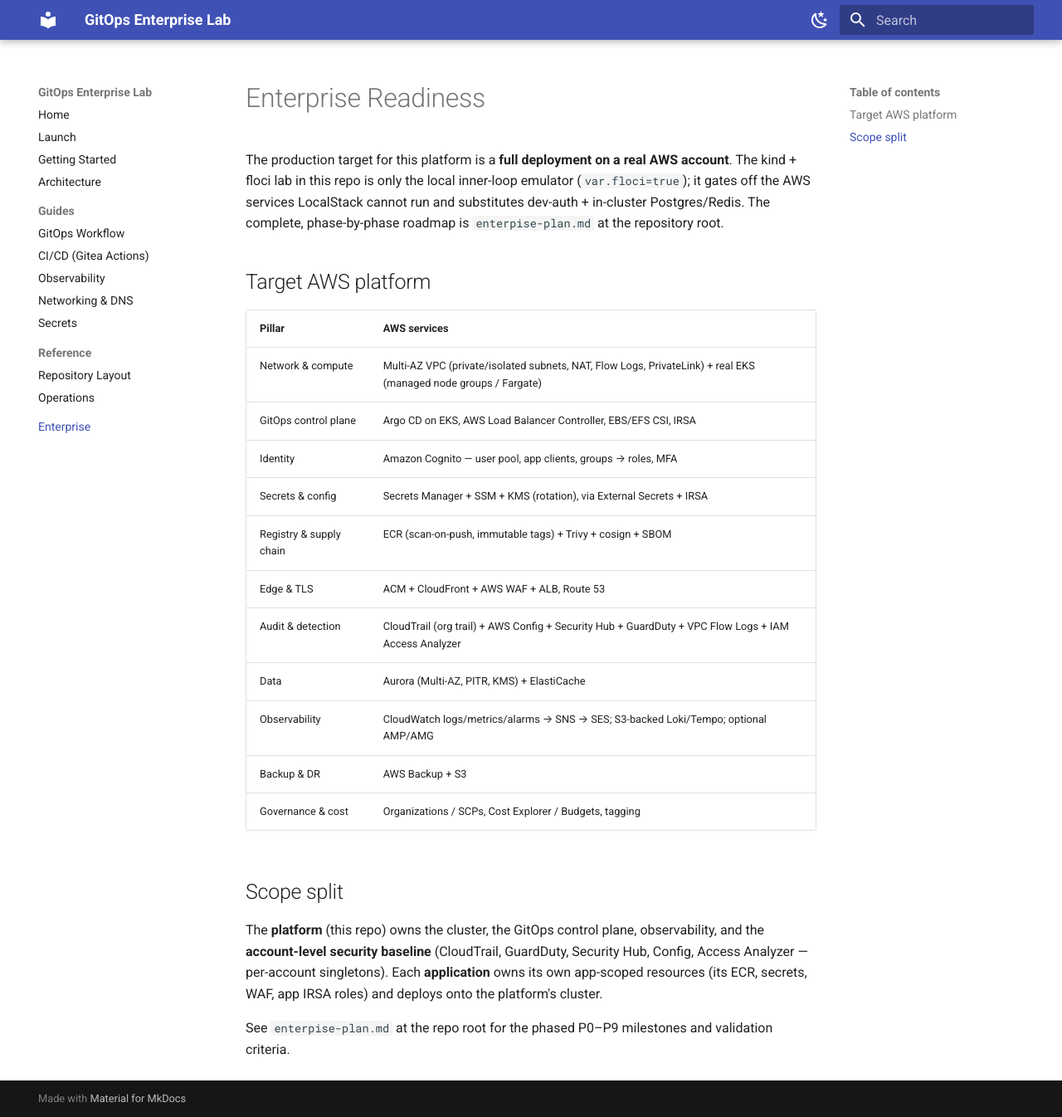
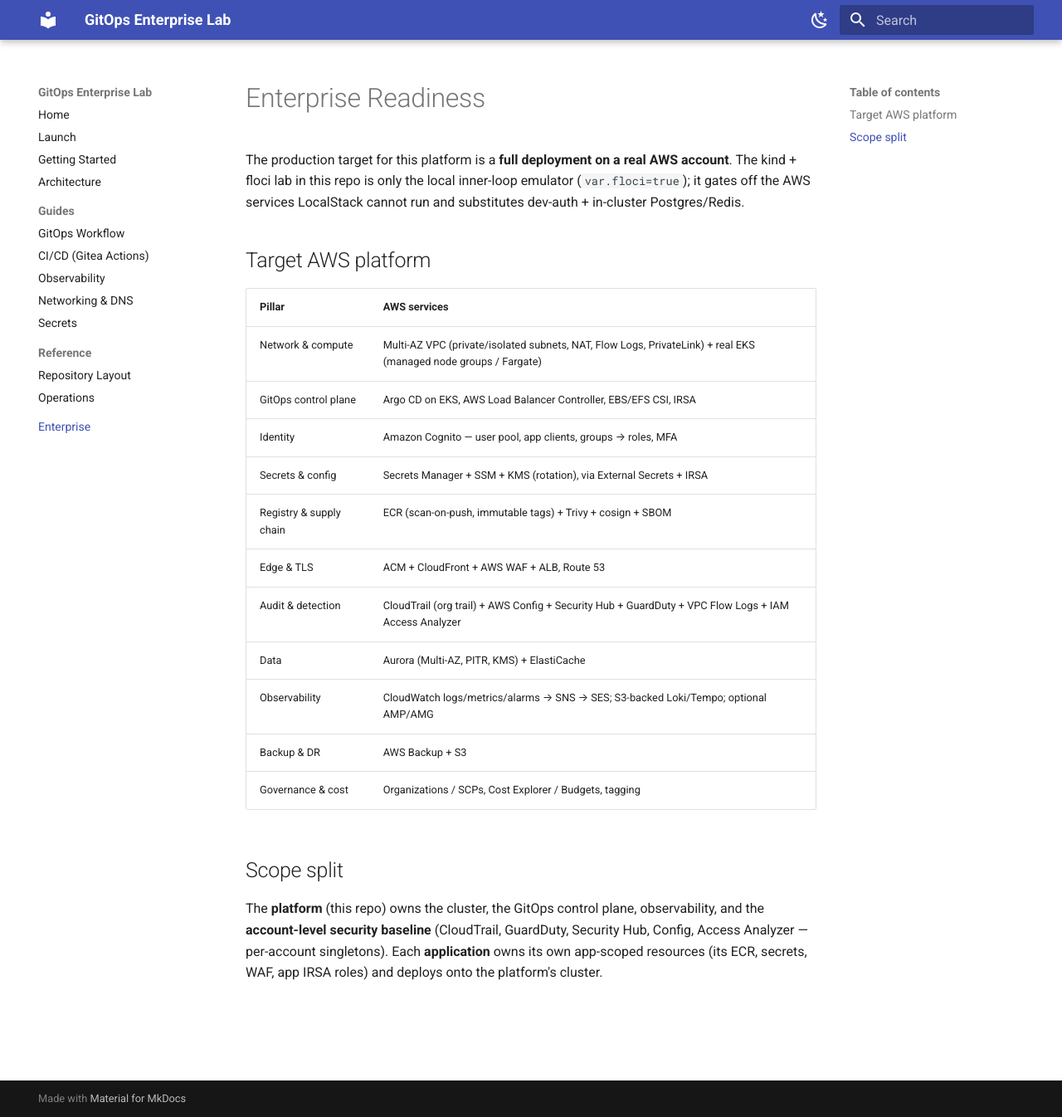
Before and after one commit to cjgalvisc96/local-gitops, an MkDocs documentation site: the page built from docs/enterprise.md, in a window 1280 px wide and 1346 px high. Shown: the whole window at 83% size. Built offline with MkDocs 1.6.1 and Material for MkDocs 9.7.7, drawn with Linux system fonts in a browser that asks for light colours.

Commit message:
feature: update doc

```diff
--- a/docs/enterprise.md
+++ b/docs/enterprise.md
@@ -2,8 +2,7 @@
 
 The production target for this platform is a **full deployment on a real AWS account**. The kind +
 floci lab in this repo is only the local inner-loop emulator (`var.floci=true`); it gates off the
-AWS services LocalStack cannot run and substitutes dev-auth + in-cluster Postgres/Redis. The
-complete, phase-by-phase roadmap is `enterpise-plan.md` at the repository root.
+AWS services LocalStack cannot run and substitutes dev-auth + in-cluster Postgres/Redis.
 
 ## Target AWS platform
 
@@ -27,5 +26,3 @@ The **platform** (this repo) owns the cluster, the GitOps control plane, observa
 **account-level security baseline** (CloudTrail, GuardDuty, Security Hub, Config, Access Analyzer —
 per-account singletons). Each **application** owns its own app-scoped resources (its ECR, secrets,
 WAF, app IRSA roles) and deploys onto the platform's cluster.
-
-See `enterpise-plan.md` at the repo root for the phased P0–P9 milestones and validation criteria.
```
